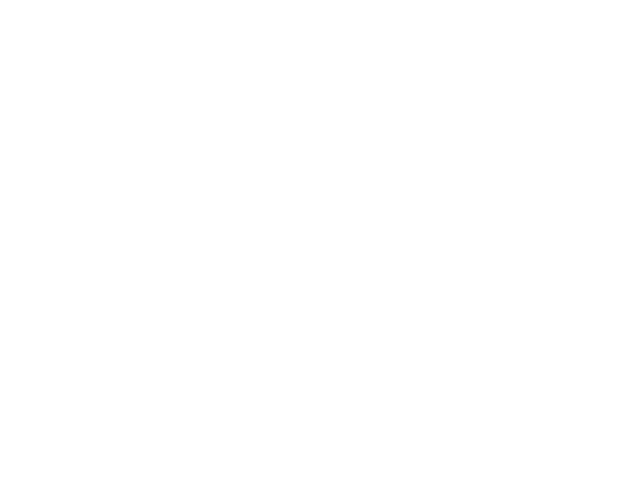
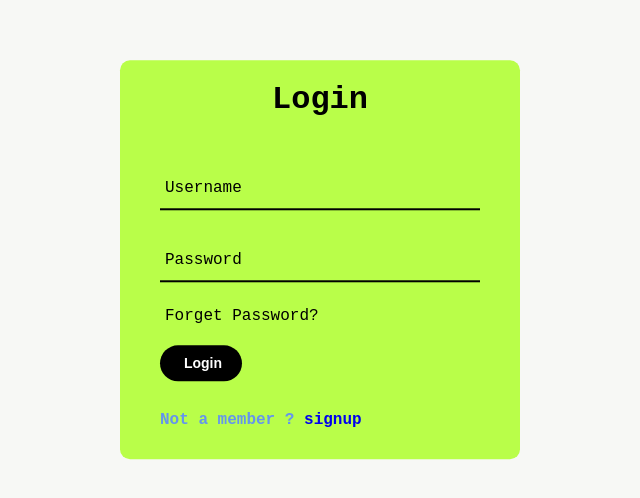
Before and after one commit to the-amazing-team/e-waste-dukaan, a React (Vite) app: page /login-page in a window 1280 px wide. Shown: the part 140-638 px from the top of the page, without its empty margins (320-960 px from the left). Built offline with nearby package versions, Linux system fonts and the light colour scheme.

Commit message:
login-page converted to react #19

```diff
--- a/src/App.tsx
+++ b/src/App.tsx
@@ -4,6 +4,7 @@
 
 import GettingStartedPage from './pages/GettingStartedPage/GettingStartedPage';
 import LoginSelectorPage from './pages/LoginSelectorPage/LoginSelectorPage';
+import LoginPage from './pages/LoginPage/LoginPage';
 
 /* Core CSS required for Ionic components to work properly */
 // import '@ionic/react/css/core.css';
@@ -36,6 +37,9 @@
         <Route exact path="/login-selector-page">
           <LoginSelectorPage />
         </Route>
+        <Route exact path="/login-page">
+          <LoginPage />
+        </Route>
         <Route exact path="/">
           <Redirect to="/getting-started-page" />
         </Route>
--- /dev/null
+++ b/src/pages/LoginPage/LoginPage.css
@@ -0,0 +1,124 @@
+body{
+    margin : 0
+    padding 0;
+    width: 399px;
+    height: 856px;
+    background-color: rgb(247, 248, 245);
+    font-family: 'Courier New', Courier, monospace;
+    overflow: hidden;
+
+}
+.center{
+    position: absolute;
+    top: 50%;
+    left:50%;
+    transform: translate(-50%, -50%);
+    width: 400px;
+    background: #B9FE49;
+    border-radius: 10px;
+}
+
+.center h1{
+    text-align: center;
+    padding: 0 0 20px 0;
+    /* border-bottom: 1px solid silver; */
+}
+.center form{
+    padding : 0 40px;
+    box-sizing: border-box;
+}
+form .txt_field{
+    position: relative;
+    border-bottom: 2px solid #000000;
+    margin: 30px 0;
+
+}
+.txt_field input{
+    width: 100%;
+    padding: 0 5px;
+    height: 40px;
+    font-size: 16px;
+    border: none;
+    background: none;
+    outline: none;
+}
+
+.txt_field label{
+    position: absolute;
+    top: 50%;
+    left: 5px;
+    color: #000000;
+    transform: translatey(-50%);
+    font-size: 16px;
+    pointer-events: none;
+    transition: .5s;
+}
+.txt_field span::before{
+    content: '';
+    position: absolute;
+    top: 40px;
+    left : 0;
+    width: 0%;
+    height: 2px;
+    background: #f18080;
+    transition: .5s;
+}
+.txt_field input:focus ~ label,
+.txt_field input:valid ~ label{
+    top : -5px;
+    color : #B9FE49;
+}
+
+.txt_field input:focus ~ span::before,
+.txt_field input:valid ~ span::before {
+    width: 100%;
+}
+.pass{
+    margin: -5px 0 20px 5px;
+    color: #000000;
+    cursor: pointer;
+}
+
+.pass:hover{
+    text-decoration: underline;
+}
+input [type = "submit"]{
+    width: 100%;
+    height: 50px;
+    border: 1px solid;
+    background: #B9FE49;
+    border-radius: 25px;
+    font-size: 18px;
+    color: #000000;
+    font-weight: 700;
+    cursor: pointer;
+    outline: none;
+}
+input [type = "submit"]:hover{
+    border-color:  #B9FE49;
+    transition: .5s;
+
+}
+.signup_link{
+    margin: 30px 0;
+    /* text-align: center; */
+    font-size: 16px;
+    font-weight: 700;
+    color:cornflowerblue;
+}
+.signup_link a{
+    /* color: #B9FE49; */
+    text-decoration: none;
+
+}
+.signup_link a:hover{
+    text-decoration: underline;
+}
+
+.login-btn {
+    background-color: #000;
+    border-radius: 50px;
+    color: #fff;
+    padding: 10px 20px;
+    font-size: 14px;
+}
--- /dev/null
+++ b/src/pages/LoginPage/LoginPage.tsx
@@ -0,0 +1,35 @@
+import "./LoginPage.css"
+import { IonPage } from "@ionic/react";
+
+const LoginPage: React.FC = () => {
+  return (
+    <IonPage className="ion-page">
+      <div className = 'center'>
+        <h1> Login </h1>
+          <form method = "post">
+          <div className="txt_field">
+              <input type="text" required />
+              <span> </span>
+              <label>
+                Username
+              </label>
+          </div>
+          <div className="txt_field">
+              <input type="password" required />
+              <span> </span>
+              <label>
+                Password
+              </label>
+          </div>
+          <div className ="pass"> Forget Password? </div>
+          <input type = "submit"  value = " Login" className="login-btn" />
+          <div className = "signup_link">
+              Not  a member ? <a href="#">signup</a>
+          </div>
+      </form>
+      </div>
+    </IonPage>
+  );
+};
+
+export default LoginPage;
```
